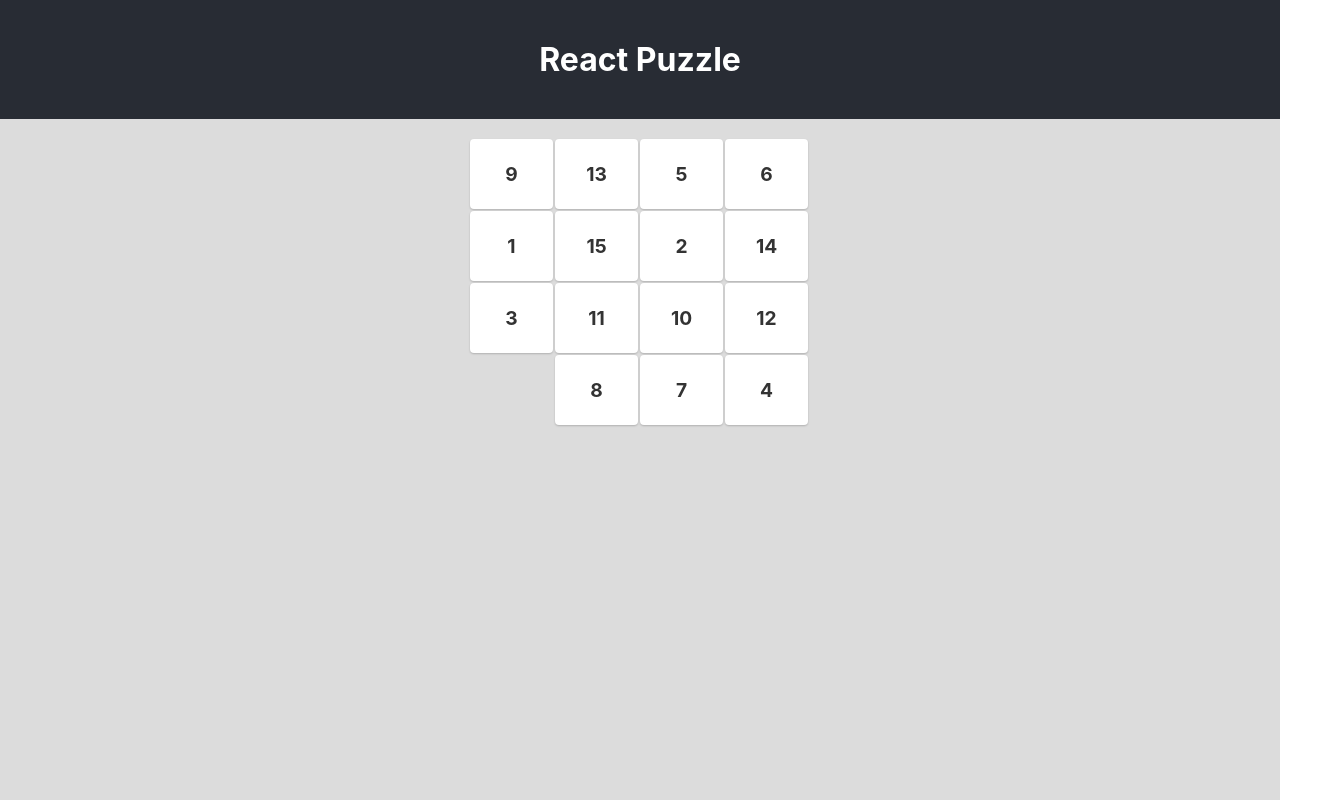
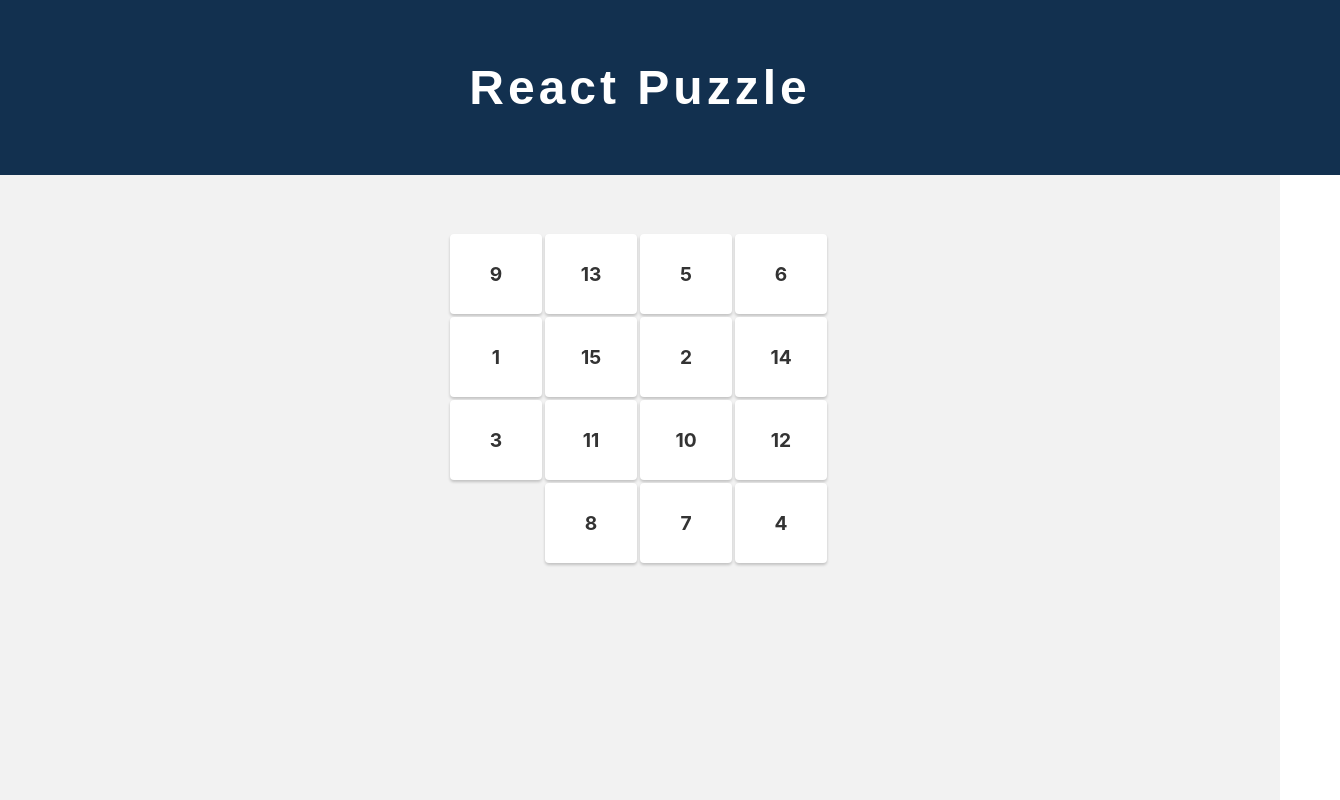
Before and after one commit to Hahiii/react-puzzle, a React (Create React App) app: page / in a window 1280 px wide. Shown: the whole page, 1340 px wide, since content can reach past the window. Built offline with nearby package versions, Linux system fonts and the light colour scheme.

Commit message:
update scss

```diff
--- a/src/App.scss
+++ b/src/App.scss
@@ -1,16 +1,27 @@
 .App {
-  text-align: center;
-  background: gainsboro;
+  position: relative;
+  background: rgb(242, 242, 242);
   height: 100vh;
+  display: flex;
+  flex-direction: column;
+  align-items: center;
+  justify-content: center;
+
   .App-header {
-    background-color: #282c34;
-    padding: 40px;
+    position: absolute;
+    top: 0;
+    width: 100%;
+    background-color: #12304f;
+    padding: 60px;
     display: flex;
     justify-content: center;
     align-items: center;
     color: white;
 
     h1 {
+      font-size: 3rem;
+      letter-spacing: 4px;
+      font-family: Arial, sans-serif;
       margin: 0px;
     }
   }
--- a/src/components/box/box.scss
+++ b/src/components/box/box.scss
@@ -2,71 +2,69 @@
   display: flex;
   justify-content: center;
   align-items: center;
-  height: 70px;
-  width: 70px;
+  height: 80px;
   border-radius: 4px;
-  margin-bottom: 2px;
-  margin-right: 2px;
+  margin-bottom: 3px;
+  margin-right: 3px;
   background: rgb(255, 255, 255);
-  box-shadow: rgba(0, 0, 0, 0.2) 0 1px 2px 0;
+  box-shadow: rgba(0, 0, 0, 0.2) 0 2px 3px 0;
 
   color: #333;
   font-size: 1.2rem;
   font-weight: 700;
   cursor: pointer;
-  flex: 1 1 70px;
-  position: relative;
+  flex: 1 1 80px;
 
   &.empty {
     opacity: 0;
   }
 
   &.move-top {
-    animation: totop 0.6s forwards;
+    animation: Top 0.3s forwards ease-in;
   }
 
   &.move-down {
-    animation: todown 0.6s forwards;
+    animation: Down 0.3s forwards ease-in;
   }
 
   &.move-left {
-    animation: toleft 0.6s forwards;
+    animation: Left 0.3s forwards ease-in;
   }
 
   &.move-right {
-    animation: toright 0.6s forwards;
+    animation: Right 0.3s forwards ease-in;
   }
 
-  @keyframes toleft {
+  @keyframes Left {
     from {
-      transform: translateX(70px);
+      transform: translateX(80px);
     }
     to {
       transform: translateX(0px);
     }
   }
 
-  @keyframes toright {
+  @keyframes Right {
     from {
-      transform: translateX(-70px);
+      transform: translateX(-80px);
     }
     to {
       transform: translateX(0px);
     }
   }
 
-  @keyframes todown {
+  @keyframes Down {
     from {
-      transform: translateY(-70px);
+      transform: translateY(-80px);
     }
     to {
       transform: translateY(0px);
     }
   }
 
-  @keyframes totop {
+  @keyframes Top {
     from {
-      transform: translateY(70px);
+      transform: translateY(80px);
     }
     to {
       transform: translateY(0px);
--- a/src/components/puzzle/puzzle.scss
+++ b/src/components/puzzle/puzzle.scss
@@ -1,8 +1,8 @@
 .puzzle-container {
   display: flex;
+  justify-content: center;
+  align-items: center;
   flex-wrap: wrap;
-  margin: 20px auto;
   text-align: center;
-  width: 340px;
-
+  width: 380px;
 }
```
